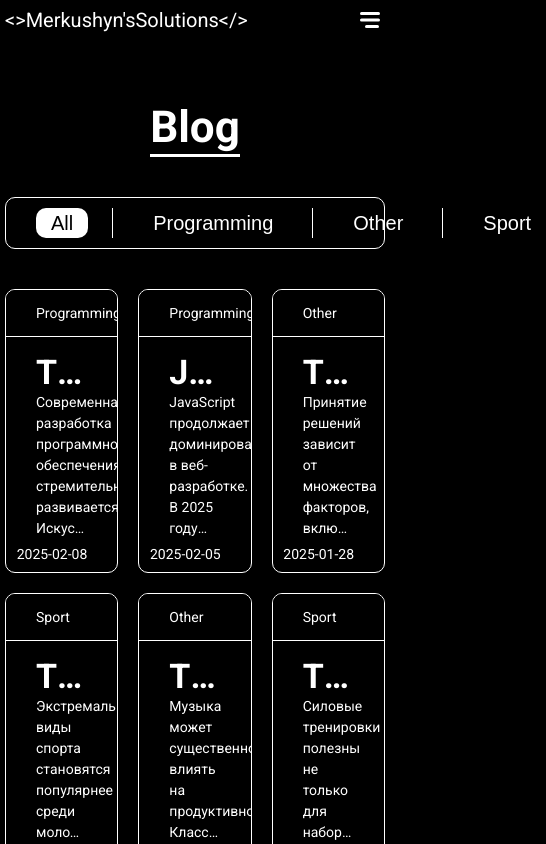
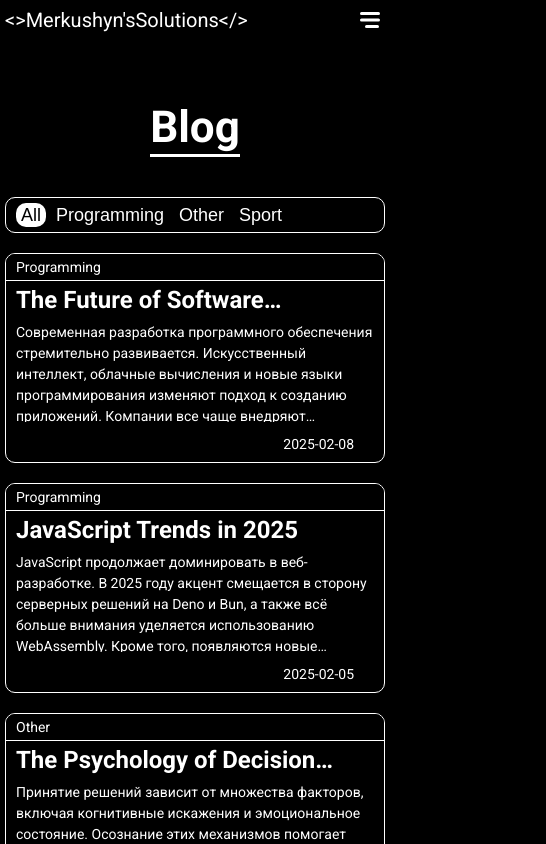
Before and after one commit to ArtemMerkushyn/byMerkushyn, a React (Create React App) app: page /posts in a window 390 px wide. Shown: the top 844 px of the page, 546 px wide, since content can reach past the window. Built offline with nearby package versions, Linux system fonts and the light colour scheme.

Commit message:
worked with styles for mobile devices in the posts component

```diff
--- a/src/components/posts/posts.module.scss
+++ b/src/components/posts/posts.module.scss
@@ -6,6 +6,7 @@
         border-radius: 10px;
         border: 1px solid $primary-color;
         display: flex;
+        flex-wrap: wrap;
         gap: 50px;
         margin-bottom: $margin-title;
     }
@@ -104,3 +105,57 @@
         bottom: 10px;
     }
 }
+
+@media (max-width: 769px) {
+    .posts {
+        &__topics {
+            padding: 5px 10px;
+            gap: 10px;
+            margin-bottom: 20px;
+        }
+
+        &__topic{
+            &:not(:last-child)::before  {
+                display: none;
+            }
+        }
+        &__items {
+            grid-template-columns: repeat(2, 1fr);
+        }
+    }
+
+    .post {
+        height: 210px;
+        &__header, &__title, &__text {
+            padding: 5px 10px;
+        }
+
+        &__title {
+            font-size: $font-size-lg-xl;
+            max-height: calc(1.5em * 1);
+            margin-top: 0;
+        }
+
+        &__text {
+            -webkit-line-clamp: 5;
+            max-height: calc(1.5em * 5);
+        }
+    }
+}
+
+@media (max-width: 600px) {
+    .posts {
+        &__topics {
+            gap: 5px;
+        }
+
+        &__topic {
+            font-size: $font-size-md;
+            padding: 2px 5px;
+        }
+
+        &__items {
+            grid-template-columns: repeat(1, 1fr);
+        }
+    }
+}
--- a/src/components/title/title.module.scss
+++ b/src/components/title/title.module.scss
@@ -2,6 +2,7 @@
 
 .title {
     padding: 0;
+
     span {
         display: inline-block;
         font-size: $font-size-xxl;
--- a/src/pages/Main/main.module.scss
+++ b/src/pages/Main/main.module.scss
@@ -481,6 +481,19 @@
     }
 }
 
+@media (max-width: 600px) {
+    .projects, .skills, .posts {
+        h3{
+            margin-bottom: $margin-title-mobile;
+        }
+    }
+    .posts {
+        &__link {
+            margin-top: $margin-title-mobile;
+        }
+    }
+}
+
 @media (max-width: 500px) {
     .skills {
         &__items {
--- a/src/styles/_variables.scss
+++ b/src/styles/_variables.scss
@@ -29,3 +29,4 @@ $padding-section-mobile: 50px 0;
 
 // margin
 $margin-title: 40px;
+$margin-title-mobile: 20px;
```
